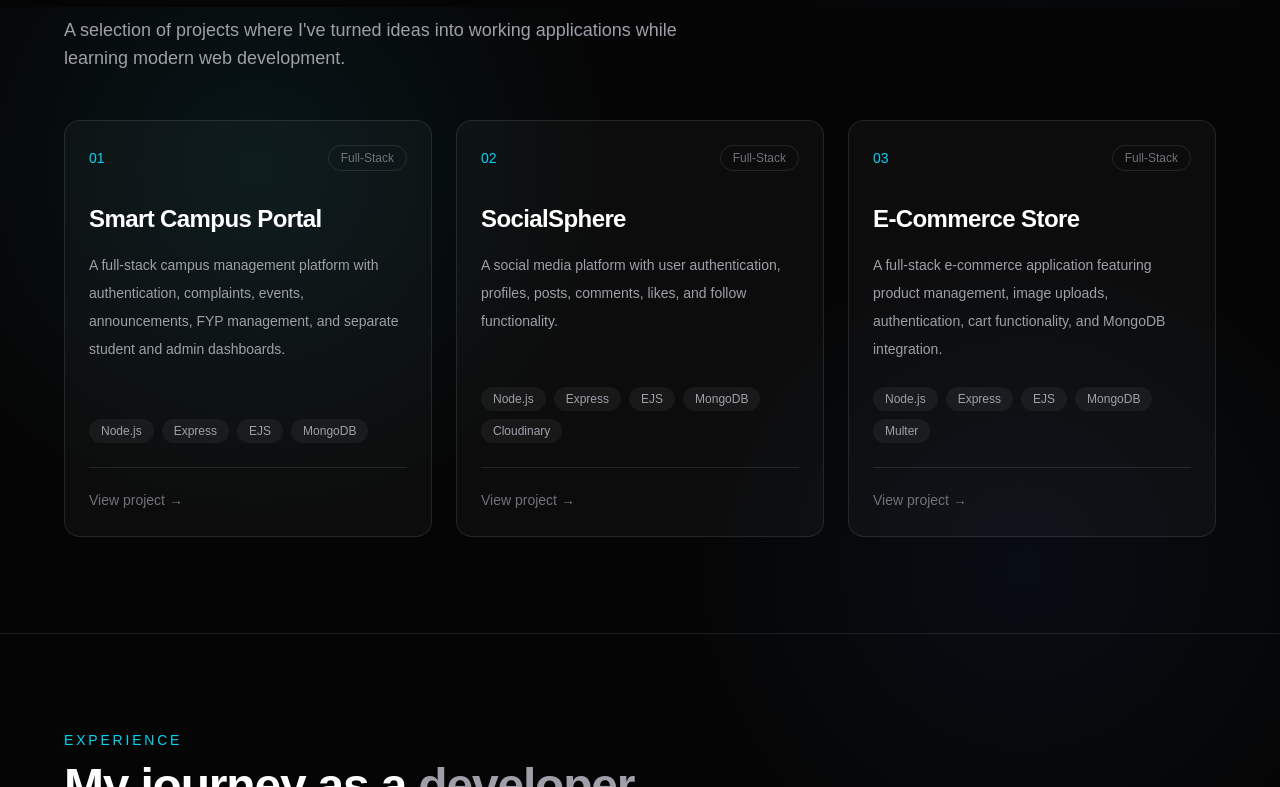
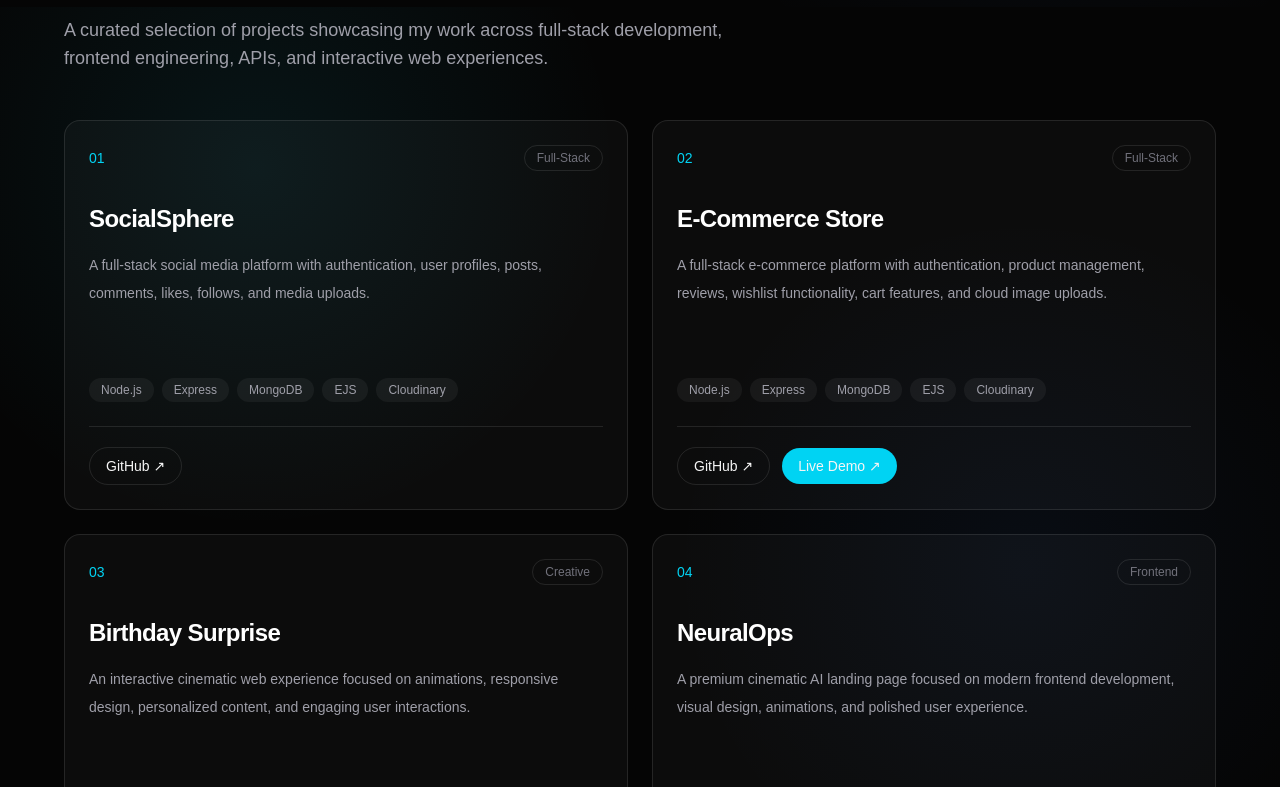
Before and after one commit to salih-x-tech/portfolio-v2, a Next.js app: page / in a window 1280 px wide. Shown: the part 2393-3180 px from the top of the page. Built offline with nearby package versions, Linux system fonts and the light colour scheme.

Commit message:
feat: curate portfolio projects

```diff
--- a/components/sections/Projects.tsx
+++ b/components/sections/Projects.tsx
@@ -1,24 +1,48 @@
 const projects = [
-  {
-    title: "Smart Campus Portal",
-    description:
-      "A full-stack campus management platform with authentication, complaints, events, announcements, FYP management, and separate student and admin dashboards.",
-    tech: ["Node.js", "Express", "EJS", "MongoDB"],
-    type: "Full-Stack",
-  },
   {
     title: "SocialSphere",
     description:
-      "A social media platform with user authentication, profiles, posts, comments, likes, and follow functionality.",
-    tech: ["Node.js", "Express", "EJS", "MongoDB", "Cloudinary"],
+      "A full-stack social media platform with authentication, user profiles, posts, comments, likes, follows, and media uploads.",
+    tech: ["Node.js", "Express", "MongoDB", "EJS", "Cloudinary"],
     type: "Full-Stack",
+    github: "https://github.com/salih-x-tech/CodeAlpha_SocialSphere",
+    demo: "",
   },
   {
     title: "E-Commerce Store",
     description:
-      "A full-stack e-commerce application featuring product management, image uploads, authentication, cart functionality, and MongoDB integration.",
-    tech: ["Node.js", "Express", "EJS", "MongoDB", "Multer"],
+      "A full-stack e-commerce platform with authentication, product management, reviews, wishlist functionality, cart features, and cloud image uploads.",
+    tech: ["Node.js", "Express", "MongoDB", "EJS", "Cloudinary"],
     type: "Full-Stack",
+    github: "https://github.com/salih-x-tech/CodeAlpha_Ecommerce_Store",
+    demo: "https://codealphaecommercestore-production-d574.up.railway.app/",
+  },
+  {
+    title: "Birthday Surprise",
+    description:
+      "An interactive cinematic web experience focused on animations, responsive design, personalized content, and engaging user interactions.",
+    tech: ["HTML", "CSS", "JavaScript", "Animations"],
+    type: "Creative",
+    github: "https://github.com/salih-x-tech/Birthday-Surprise",
+    demo: "https://birthday-surprise-fklyowqtm-salih-hayat-s-projects.vercel.app",
+  },
+  {
+    title: "NeuralOps",
+    description:
+      "A premium cinematic AI landing page focused on modern frontend development, visual design, animations, and polished user experience.",
+    tech: ["JavaScript", "Frontend", "UI/UX", "Animation"],
+    type: "Frontend",
+    github: "https://github.com/salih-x-tech/neuralops-cinematic-landing-page",
+    demo: "https://salih-x-tech.github.io/neuralops-cinematic-landing-page/",
+  },
+  {
+    title: "Weather Dashboard",
+    description:
+      "A responsive weather application that retrieves real-world weather data through an API and presents it through a clean interface.",
+    tech: ["JavaScript", "API", "CSS", "Responsive UI"],
+    type: "Frontend",
+    github: "https://github.com/salih-x-tech/weather-dashboard",
+    demo: "https://salih-x-tech.github.io/weather-dashboard/",
   },
 ];
 
@@ -29,7 +53,6 @@ export default function Projects() {
       className="relative border-t border-white/10 px-6 py-24 sm:px-10 lg:px-16"
     >
       <div className="mx-auto max-w-6xl">
-        {/* Section Heading */}
         <div className="mb-12">
           <p className="mb-3 text-sm font-medium uppercase tracking-[0.2em] text-cyan-400">
             Projects
@@ -41,22 +64,21 @@ export default function Projects() {
           </h2>
 
           <p className="mt-5 max-w-2xl text-base leading-7 text-zinc-400 sm:text-lg">
-            A selection of projects where I&apos;ve turned ideas into working
-            applications while learning modern web development.
+            A curated selection of projects showcasing my work across
+            full-stack development, frontend engineering, APIs, and interactive
+            web experiences.
           </p>
         </div>
 
-        {/* Projects Grid */}
-        <div className="grid gap-6 lg:grid-cols-3">
+        <div className="grid gap-6 lg:grid-cols-2">
           {projects.map((project, index) => (
             <article
               key={project.title}
-              className="group flex min-h-[360px] flex-col rounded-2xl border border-white/10 bg-white/[0.03] p-6 transition-all duration-300 hover:-translate-y-2 hover:border-cyan-400/30 hover:bg-white/[0.05]"
+              className="group flex min-h-[390px] flex-col rounded-2xl border border-white/10 bg-white/[0.03] p-6 transition-all duration-300 hover:-translate-y-2 hover:border-cyan-400/30 hover:bg-white/[0.05]"
             >
-              {/* Project Number */}
               <div className="mb-8 flex items-center justify-between">
                 <span className="text-sm font-medium text-cyan-400">
-                  0{index + 1}
+                  {String(index + 1).padStart(2, "0")}
                 </span>
 
                 <span className="rounded-full border border-white/10 px-3 py-1 text-xs text-zinc-500">
@@ -64,7 +86,6 @@ export default function Projects() {
                 </span>
               </div>
 
-              {/* Project Content */}
               <div className="flex flex-1 flex-col">
                 <h3 className="text-2xl font-semibold tracking-tight text-white">
                   {project.title}
@@ -74,7 +95,6 @@ export default function Projects() {
                   {project.description}
                 </p>
 
-                {/* Technologies */}
                 <div className="mt-6 flex flex-wrap gap-2">
                   {project.tech.map((technology) => (
                     <span
@@ -87,11 +107,26 @@ export default function Projects() {
                 </div>
               </div>
 
-              {/* Project Link */}
-              <div className="mt-6 border-t border-white/10 pt-5">
-                <span className="text-sm text-zinc-500 transition-colors group-hover:text-cyan-400">
-                  View project →
-                </span>
+              <div className="mt-6 flex items-center gap-3 border-t border-white/10 pt-5">
+                <a
+                  href={project.github}
+                  target="_blank"
+                  rel="noopener noreferrer"
+                  className="rounded-full border border-white/10 px-4 py-2 text-sm text-zinc-300 transition-all hover:border-cyan-400/40 hover:text-cyan-400"
+                >
+                  GitHub ↗
+                </a>
+
+                {project.demo && (
+                  <a
+                    href={project.demo}
+                    target="_blank"
+                    rel="noopener noreferrer"
+                    className="rounded-full bg-cyan-400 px-4 py-2 text-sm font-medium text-black transition-all hover:bg-cyan-300"
+                  >
+                    Live Demo ↗
+                  </a>
+                )}
               </div>
             </article>
           ))}
```
